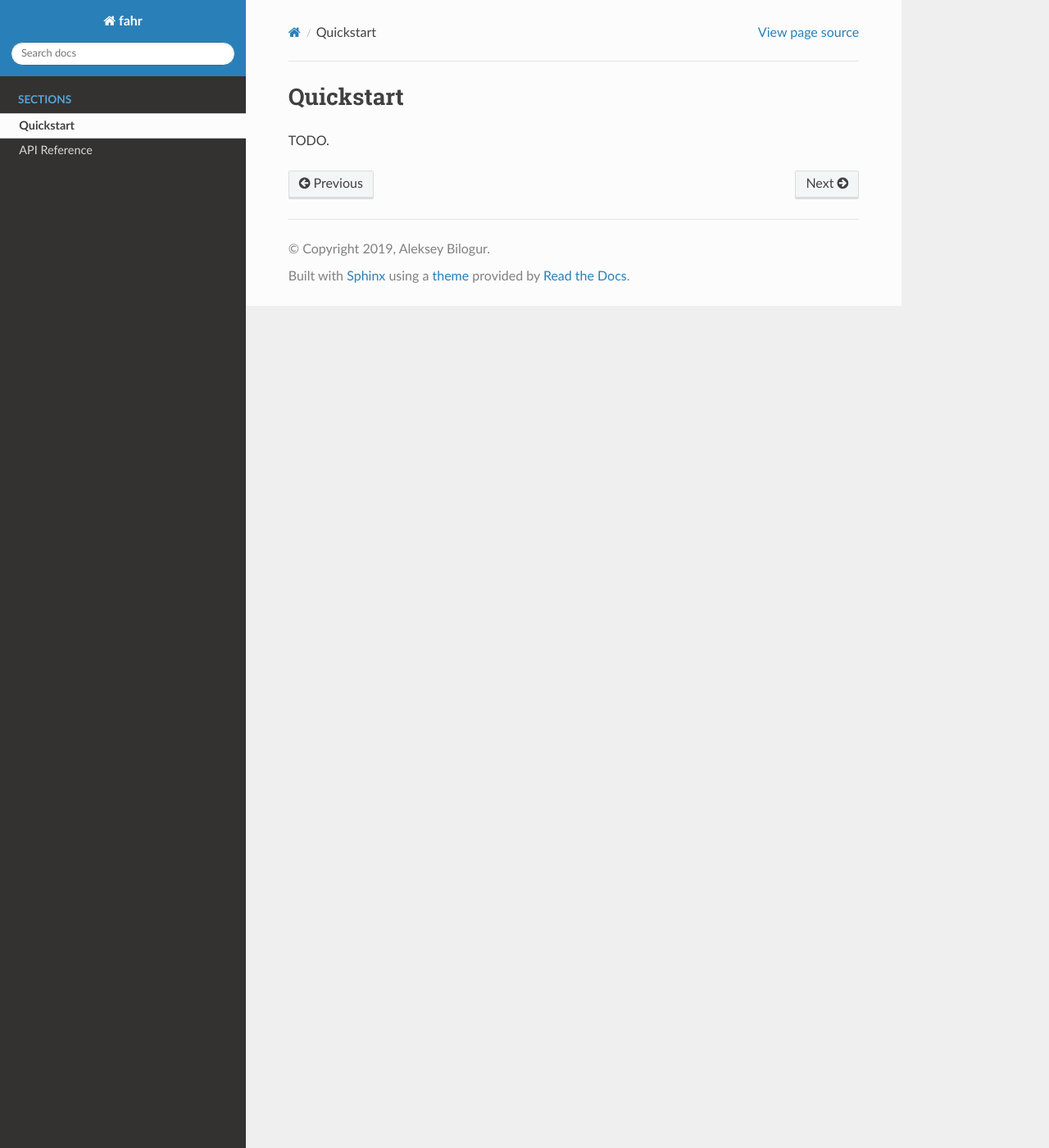
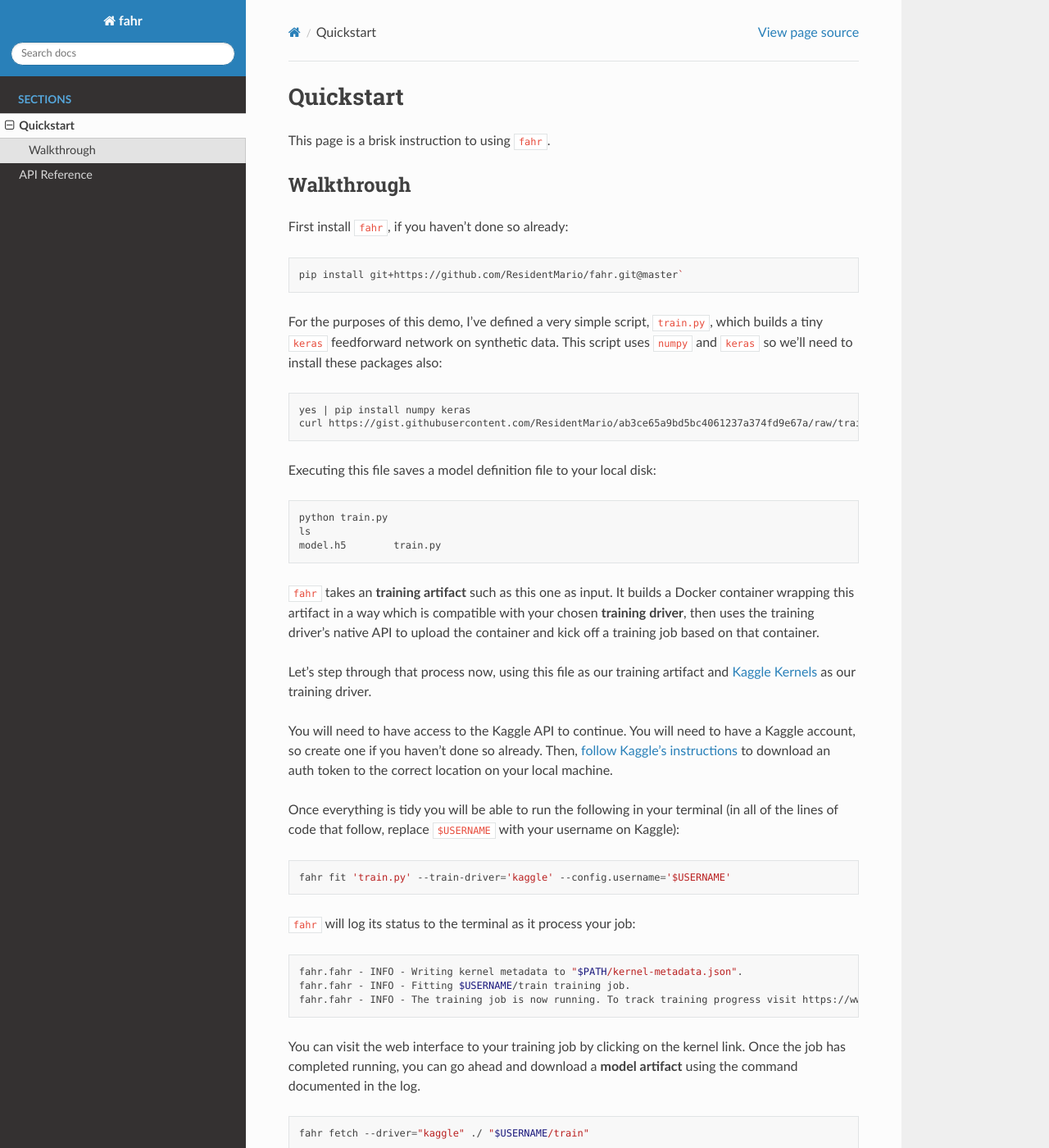
Before and after one commit to ResidentMario/fahr, a Sphinx documentation site: the page built from docs/quickstart.rst, in a window 1280 px wide and 1400 px high. Shown: the whole window at 82% size. Built offline with Sphinx 7.4.7 and the Read the Docs theme 2.0.0, drawn with Linux system fonts in a browser that asks for light colours; some of the changed text lies outside the part shown.

Commit message:
Update docs.

```diff
--- a/docs/index.rst
+++ b/docs/index.rst
@@ -14,6 +14,8 @@ AWS SageMaker and Kaggle Kernels. By offloading model training to the cloud,
 `fahr` aims to make machine learning experimentation easy and fast.
 
 For a brief introduction refer to the `Quickstart`_.
+
+To learn more about the motivations for developing ``fahr``, read the "Introducing fahr" article (forthcoming).
 
 .. _Quickstart: https://residentmario.github.io/fahr/quickstart.html
 .. _API Reference: https://residentmario.github.io/fahr/fahr.html
--- a/docs/quickstart.rst
+++ b/docs/quickstart.rst
@@ -1,4 +1,59 @@
+==========
 Quickstart
 ==========
 
-TODO.
+This page is a brisk instruction to using ``fahr``.
+
+Walkthrough
+-----------
+
+First install ``fahr``, if you haven't done so already:
+
+.. code-block:: bash
+
+    pip install git+https://github.com/ResidentMario/fahr.git@master`
+
+For the purposes of this demo, I've defined a very simple script, ``train.py``, which builds a tiny ``keras`` feedforward network on synthetic data. This script uses ``numpy`` and ``keras`` so we'll need to install these packages also:
+
+.. code-block:: bash
+
+    yes | pip install numpy keras
+    curl https://gist.githubusercontent.com/ResidentMario/ab3ce65a9bd5bc4061237a374fd9e67a/raw/train.py -o train.py
+
+Executing this file saves a model definition file to your local disk:
+
+.. code-block:: bash
+
+    python train.py
+    ls
+    model.h5        train.py
+
+``fahr`` takes an **training artifact** such as this one as input. It builds a Docker container wrapping this artifact in a way which is compatible with your chosen **training driver**, then uses the training driver's native API to upload the container and kick off a training job based on that container.
+
+Let's step through that process now, using this file as our training artifact and `Kaggle Kernels <https://www.kaggle.com/kernels>`_ as our training driver.
+
+You will need to have access to the Kaggle API to continue. You will need to have a Kaggle account, so create one if you haven't done so already. Then, `follow Kaggle's instructions <https://github.com/Kaggle/kaggle-api#api-credentials>`_ to download an auth token to the correct location on your local machine.
+
+Once everything is tidy you will be able to run the following in your terminal (in all of the lines of code that follow, replace ``$USERNAME`` with your username on Kaggle):
+
+.. code-block:: bash
+
+    fahr fit 'train.py' --train-driver='kaggle' --config.username='$USERNAME'
+
+``fahr`` will log its status to the terminal as it process your job:
+
+.. code-block:: bash
+
+    fahr.fahr - INFO - Writing kernel metadata to "$PATH/kernel-metadata.json".
+    fahr.fahr - INFO - Fitting $USERNAME/train training job.
+    fahr.fahr - INFO - The training job is now running. To track training progress visit https://www.kaggle.com/$USERNAME/train. To download finished model artifacts run fahr fetch --driver="kaggle" ./ "$USERNAME/train" after training is complete.
+
+You can visit the web interface to your training job by clicking on the kernel link. Once the job has completed running, you can go ahead and download a **model artifact** using the command documented in the log.
+
+.. code-block:: bash
+
+    fahr fetch --driver="kaggle" ./ "$USERNAME/train"
+
+This will download ``model.h5`` to your local machine.
+
+And that's it, you're done!
--- a/setup.py
+++ b/setup.py
@@ -6,6 +6,7 @@ setup(
     extras_require={
         # drivers require addtl packages
         'sagemaker': ['boto3', 'sagemaker'],
+        'kaggle': ['kaggle'],
         # develop contains all addtl packages
         'develop': [
             'sphinx', 'sphinx_rtd_theme',  # docs
```
Also changed, not shown: CONTRIBUTING.md (+5 -1 lines), README.md (+4 -1 lines).
